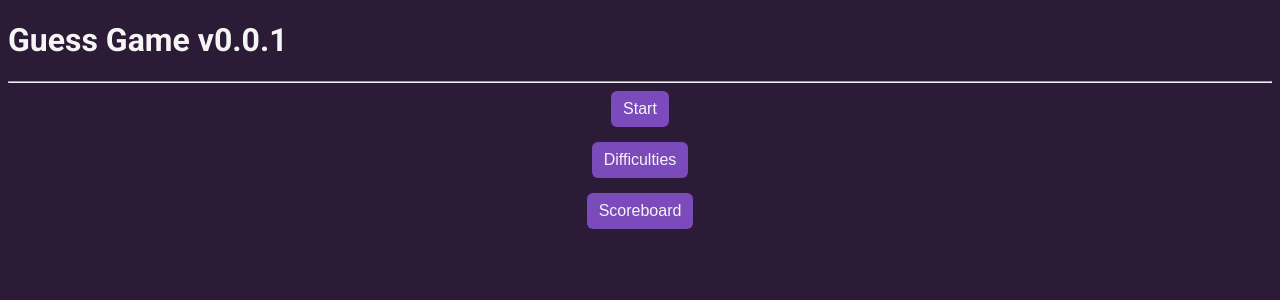
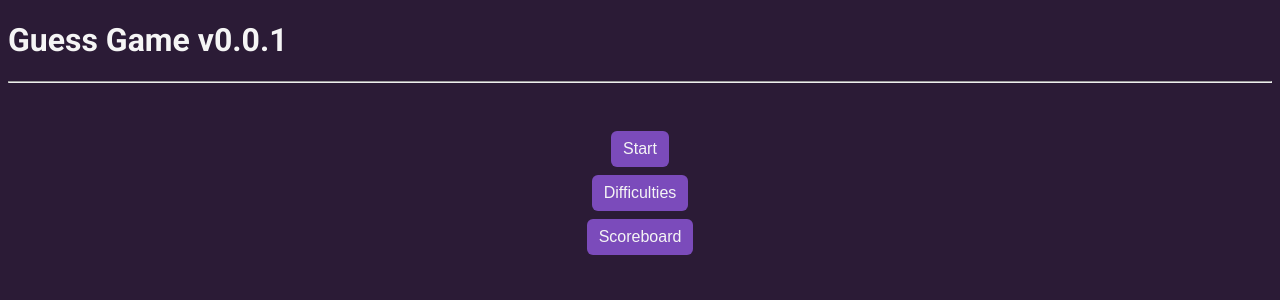
Before and after one commit to gsvsantos/JogoDeAdivinhacao.TypeScript, an Angular app: page /main-menu in a window 1280 px wide. Shown: the top 300 px of the page. Built offline with nearby package versions, Linux system fonts and the light colour scheme; a web font is replaced by a local one.

Commit message:
refactor: Implementa melhoras visuais.

```diff
--- a/src/app/components/difficulty-menu/difficulty-menu.html
+++ b/src/app/components/difficulty-menu/difficulty-menu.html
@@ -3,15 +3,32 @@
 <div class="difficulties-container">
   <label for="difficulty">Select Difficulty:</label>
   <div class="easy">
-    <input type="radio" id="easy" name="difficulty" value="easy" [(ngModel)]="difficultyChosen"/>
-    <span>Easy</span>
+    <input
+      type="radio"
+      id="easy"
+      name="difficulty"
+      value="easy"
+      [(ngModel)]="difficultyChosen"
+    /><span>Easy</span>
   </div>
   <div class="normal">
-    <input type="radio" id="normal" name="difficulty" value="normal" [(ngModel)]="difficultyChosen"/><span>Normal</span>
+    <input
+      type="radio"
+      id="normal"
+      name="difficulty"
+      value="normal"
+      [(ngModel)]="difficultyChosen"
+    /><span>Normal</span>
   </div>
   <div class="hard">
-    <input type="radio" id="hard" name="difficulty" value="hard" [(ngModel)]="difficultyChosen"/><span>Hard</span>
+    <input
+      type="radio"
+      id="hard"
+      name="difficulty"
+      value="hard"
+      [(ngModel)]="difficultyChosen"
+    /><span>Hard</span>
   </div>
+
+  <button class="btn btn-primary" (click)="confirm()" [routerLink]="['/main-menu']">Confirm</button>
 </div>
-
-<button class="btn btn-primary" (click)="confirm()" [routerLink]="['/main-menu']">confirm</button>
--- a/src/app/components/difficulty-menu/difficulty-menu.scss
+++ b/src/app/components/difficulty-menu/difficulty-menu.scss
@@ -2,4 +2,8 @@
   display: flex;
   flex-direction: column;
   align-items: center;
+  gap: 0.5rem;
+  max-width: 500px;
+  margin: 2rem auto;
+  padding: 1rem;
 }
--- a/src/app/components/guess-game/guess-game.ts
+++ b/src/app/components/guess-game/guess-game.ts
@@ -39,10 +39,10 @@ export class GuessGame implements OnInit {
 
     if (this.numberInput < this.secretNumber) {
       this.actualAttempt++;
-      this.tipIsHigherThan = this.numberInput;
+      if (this.numberInput > this.tipIsHigherThan) this.tipIsHigherThan = this.numberInput;
     } else if (this.numberInput > this.secretNumber) {
       this.actualAttempt++;
-      this.tipIsLowerThan = this.numberInput;
+      if (this.numberInput < this.tipIsLowerThan) this.tipIsLowerThan = this.numberInput;
     } else {
       this.playerWon = true;
       this.saveCurrentScore();
@@ -101,6 +101,7 @@ export class GuessGame implements OnInit {
     const newScoreEntry: ScoreEntry = {
       score: this.score,
       timestamp: new Date().toLocaleString(),
+      difficulty: this.difficultyChosen as string,
     };
     this.scores.push(newScoreEntry);
     localStorage.setItem('scoreboard', JSON.stringify(this.scores));
--- a/src/app/components/main-menu/main-menu.html
+++ b/src/app/components/main-menu/main-menu.html
@@ -1,7 +1,5 @@
-<div>
-    <div class="menu-container">
-        <button class="btn btn-primary" [routerLink]="['/guess-game']">Start</button>
-        <button class="btn btn-primary" [routerLink]="['/difficulties']">Difficulties</button>
-        <button class="btn btn-primary" [routerLink]="['/scoreboard']">Scoreboard</button>
-    </div>
+<div class="menu-container">
+    <button class="btn btn-primary" [routerLink]="['/guess-game']">Start</button>
+    <button class="btn btn-primary" [routerLink]="['/difficulties']">Difficulties</button>
+    <button class="btn btn-primary" [routerLink]="['/scoreboard']">Scoreboard</button>
 </div>
--- a/src/app/components/main-menu/main-menu.scss
+++ b/src/app/components/main-menu/main-menu.scss
@@ -2,5 +2,8 @@
   display: flex;
   flex-direction: column;
   align-items: center;
-  gap: 15px;
+  gap: 0.5rem;
+  max-width: 500px;
+  margin: 2rem auto;
+  padding: 1rem;
 }
--- a/src/app/components/scoreboard-menu/scoreboard-menu.html
+++ b/src/app/components/scoreboard-menu/scoreboard-menu.html
@@ -8,6 +8,7 @@
     } @for (entry of scoreboard; track $index){
     <li class="scoreboard-item">
       <span class="score-value">{{ entry.score }} pontos</span>
+      <span class="difficulty">Difficulty: {{ entry.difficulty }}</span>
       <span class="timestamp">{{ entry.timestamp }}</span>
     </li>
     }
--- a/src/app/components/scoreboard-menu/scoreboard-menu.scss
+++ b/src/app/components/scoreboard-menu/scoreboard-menu.scss
@@ -33,7 +33,12 @@ h1 {
   border-bottom: 1px solid var(--cor-borda);
   padding: 0.75rem 0.25rem;
 }
+
 .scoreboard-item .score-value {
+  font-weight: 700;
+}
+
+.scoreboard-item .difficulty {
   font-weight: 700;
 }
 
--- a/src/app/components/scoreboard-menu/scoreboard-menu.ts
+++ b/src/app/components/scoreboard-menu/scoreboard-menu.ts
@@ -25,7 +25,7 @@ export class ScoreboardMenu implements OnInit {
 
     if (scoreboardString) {
       this.scoreboard = JSON.parse(scoreboardString) as ScoreEntry[];
-      this.scoreboard.sort((a, b) => b.score - a.score);
+      this.scoreboard.sort((entry1, entry2) => entry1.score - entry2.score);
     } else {
       this.scoreboard = [];
     }
--- a/src/app/models/ScoreEntry.ts
+++ b/src/app/models/ScoreEntry.ts
@@ -1,4 +1,5 @@
 export interface ScoreEntry {
   score: number;
   timestamp: string;
+  difficulty: string;
 }
```
